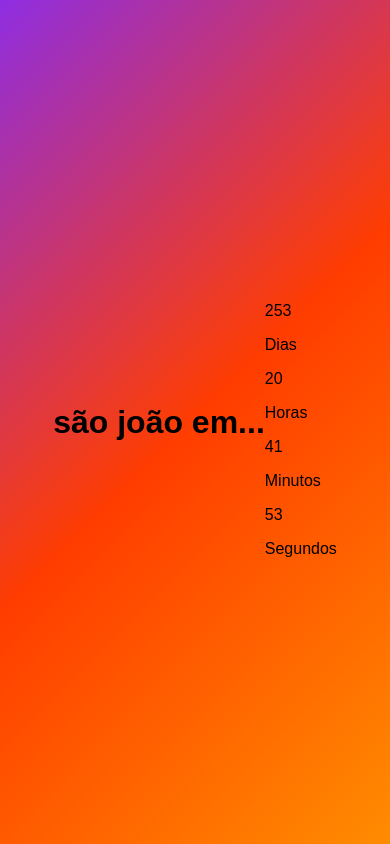
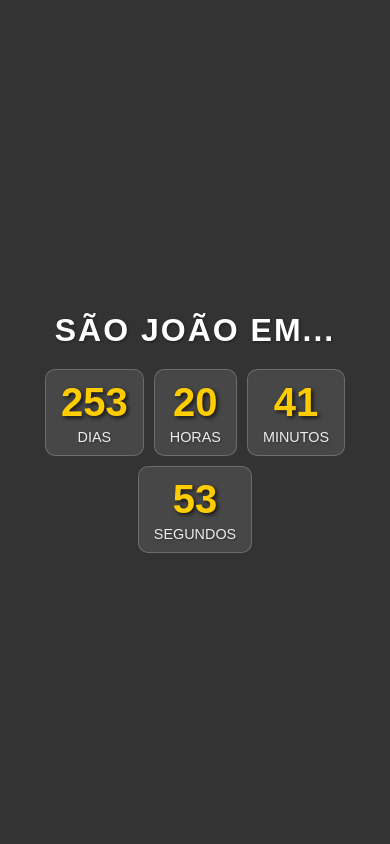
Before and after one commit to chairass/atividade-api, a plain HTML site: page Contador_de_dias/index.html in a window 390 px wide. Drawn offline with Linux system fonts and the light colour scheme.

Commit message:
Adicionando pagina principal

```diff
--- a/Contador_de_dias/style.css
+++ b/Contador_de_dias/style.css
@@ -1,60 +1,78 @@
-/* estilo.css */
 body {
     margin: 0;
-  height: 100vh;
+    min-height: 100vh;
     display: flex;
+    flex-direction: column;
     justify-content: center;
     align-items: center;
     font-family: Arial, Helvetica, sans-serif;
-  background: linear-gradient(135deg, #8e2de2, #ff3d00, #ff8c00);
+    color: white;
+    text-shadow: 1px 1px 3px rgba(0, 0, 0, 0.4);
+
+    background: #8e2de2;
+    background: rgb(51, 51, 51);
 }
 
-form {
-  background: rgba(255, 255, 255, 0.15);
-  padding: 30px;
-  border-radius: 20px;
-  box-shadow: 0 8px 20px rgba(0,0,0,0.2);
-  display: flex;
-  flex-direction: column;
-  width: 320px;
-  backdrop-filter: blur(8px); /* efeito vidro */
+h1 {
+    font-size: 3em;
+    font-weight: 700;
+    text-transform: uppercase;
+    margin-bottom: 40px;
+    letter-spacing: 2px;
 }
 
-form h3 {
-  text-align: center;
-  margin-bottom: 20px;
-  color: white;
+.countdown {
+    display: flex;
+    gap: 20px;
+    flex-wrap: wrap;
+    justify-content: center;
 }
 
-form input {
-  margin: 8px 0;
-  padding: 12px;
-  border: none;
-  border-radius: 8px;
-  font-size: 14px;
+.countdown-el {
+    text-align: center;
+    padding: 15px 25px;
+    border-radius: 10px;
+
+    background: rgba(255, 255, 255, 0.1);
+
+    border: 1px solid rgba(255, 255, 255, 0.2);
+
+    backdrop-filter: blur(5px);
 }
 
-form input[type="text"],
-form input[type="password"] {
-  background: rgba(255,255,255,0.9);
-  outline: none;
+.countdown-el p.text {
+    font-size: 4em;
+    margin: 0;
+    line-height: 1.1;
+    color: #ffcc00;
+    font-weight: bold;
+    text-shadow: 2px 2px 4px rgba(0, 0, 0, 0.7);
 }
 
-form input[type="submit"] {
-  background: #ff3d00;
-  color: white;
-  font-weight: bold;
-  cursor: pointer;
-  transition: 0.3s;
+.countdown-el span {
+    display: block;
+    font-size: 0.9em;
+    font-weight: 400;
+    margin-top: 5px;
+    text-transform: uppercase;
+    opacity: 0.9;
 }
 
-form input[type="submit"]:hover {
-  background: #e23300;
+@media (max-width: 600px) {
+    h1 {
+        font-size: 2em;
+        margin-bottom: 20px;
     }
 
-.erro {
-  font-size: 13px;
-  color: #ff4444;
-  margin: 4px 0 8px 4px;
-  display: none;
+    .countdown {
+        gap: 10px;
     }
+
+    .countdown-el {
+        padding: 10px 15px;
+    }
+
+    .countdown-el p.text {
+        font-size: 2.5em;
+    }
+}
```
Also changed, not shown: Analisar_Array/index.html (+3 -0 lines), index.html (added, +22 -0 lines). Lines whose indentation alone changed are shown as unchanged.
